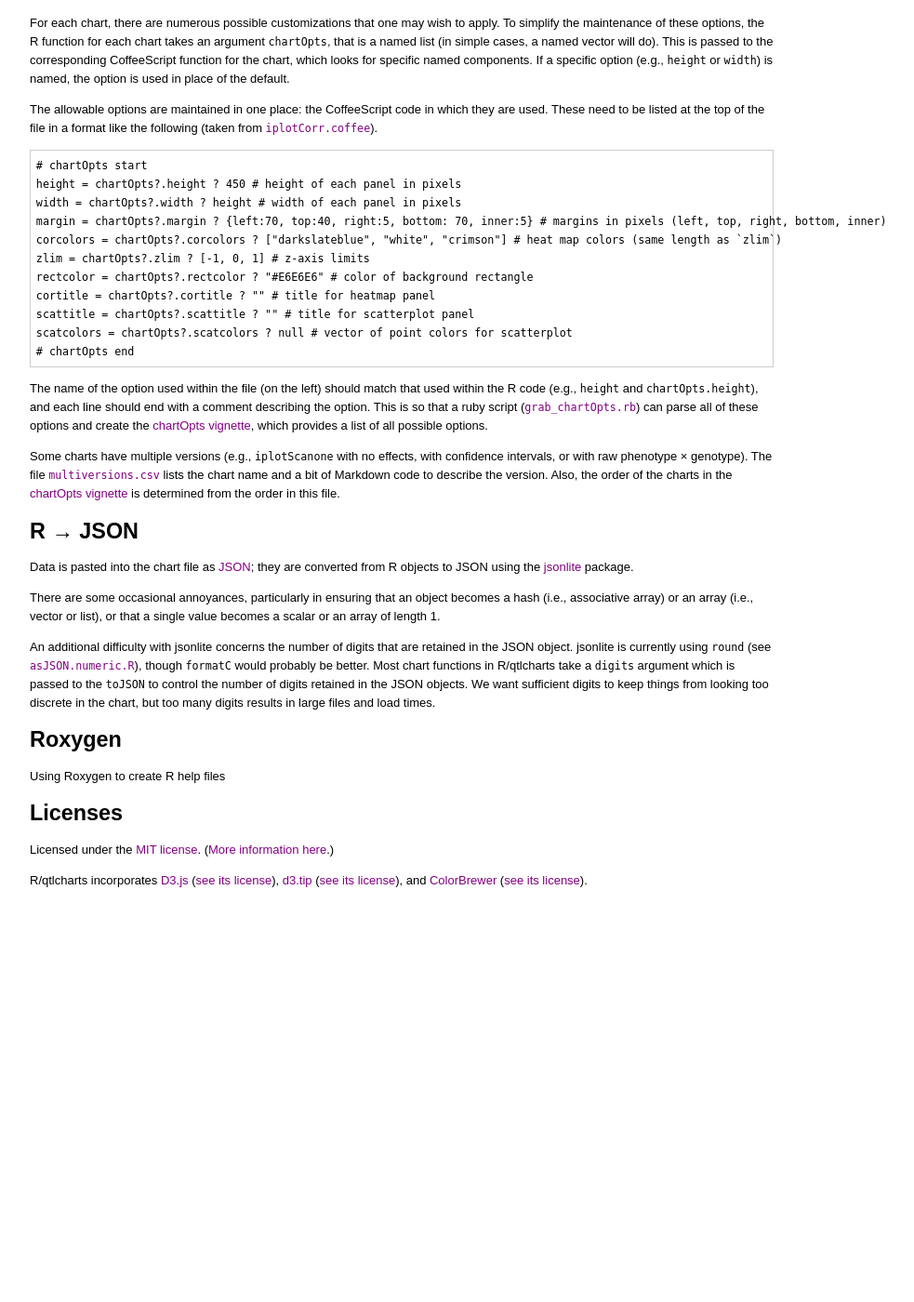
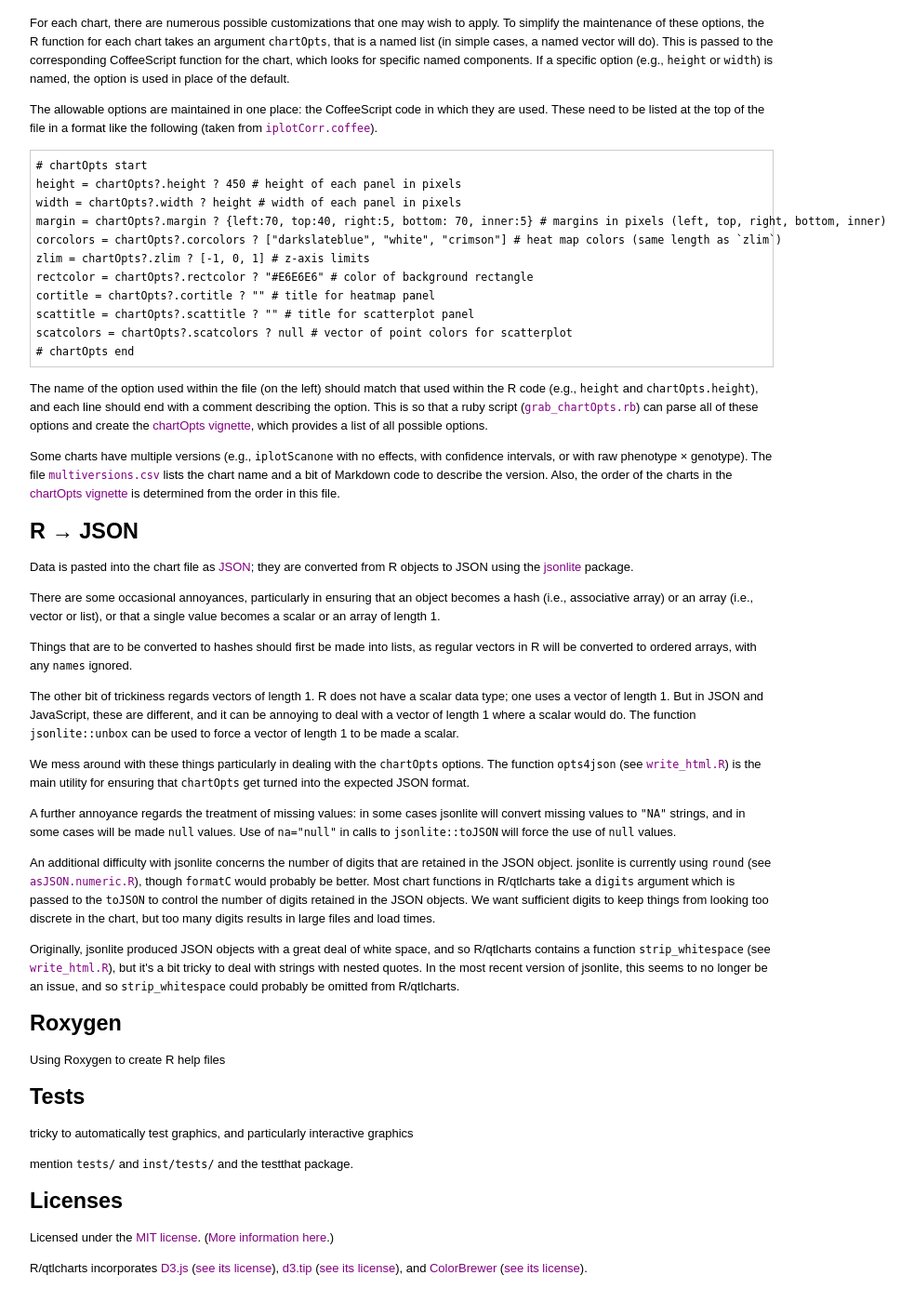
Before and after one commit to kbroman/qtlcharts, a Jekyll site: the page assets/vignettes/develGuide.html, which Jekyll copies as it is, in a window 1280 px wide and 1400 px high, scrolled down 1433 px. Shown: the whole window at 93% size, without its empty margins (81-1064 px from the left). Built offline with Jekyll 4.4.1, drawn with Linux system fonts in a browser that asks for light colours; before the commit the page ends 2416 px from its top, so only the background shows below that.

Commit message:
develGuide: more on jsonlite

```diff
--- a/assets/vignettes/develGuide.html
+++ b/assets/vignettes/develGuide.html
@@ -343,6 +343,28 @@ an object becomes a hash (i.e., associative array) or an array (i.e.,
 vector or list), or that a single value becomes a scalar or an array
 of length 1.</p>
 
+<p>Things that are to be converted to hashes should first be made into
+lists, as regular vectors in R will be converted to ordered arrays,
+with any <code>names</code> ignored.</p>
+
+<p>The other bit of trickiness regards vectors of length 1. R does not
+have a scalar data type; one uses a vector of length 1. But in JSON
+and JavaScript, these are different, and it can be annoying to deal
+with a vector of length 1 where a scalar would do. The function
+<code>jsonlite::unbox</code> can be used to force a vector of length 1 to be made
+a scalar.</p>
+
+<p>We mess around with these things particularly in dealing with the
+<code>chartOpts</code> options. The function <code>opts4json</code> (see
+<a href="https://github.com/kbroman/qtlcharts/blob/master/R/write_html.R"><code>write_html.R</code></a>)
+is the main utility for ensuring that <code>chartOpts</code> get turned into the
+expected JSON format.</p>
+
+<p>A further annoyance regards the treatment of missing values: in some
+cases jsonlite will convert missing values to <code>&quot;NA&quot;</code> strings, and in
+some cases will be made <code>null</code> values. Use of <code>na=&quot;null&quot;</code> in calls to
+<code>jsonlite::toJSON</code> will force the use of <code>null</code> values.</p>
+
 <p>An additional difficulty with jsonlite concerns the number of digits that are
 retained in the JSON object. jsonlite is currently using <code>round</code> (see
 <a href="https://github.com/jeroenooms/jsonlite/blob/master/R/asJSON.numeric.R"><code>asJSON.numeric.R</code></a>),
@@ -353,9 +375,23 @@ JSON objects. We want sufficient digits to keep things from looking
 too discrete in the chart, but too many digits results in large files
 and load times.</p>
 
+<p>Originally, jsonlite produced JSON objects with a great deal of white
+space, and so R/qtlcharts contains a function <code>strip_whitespace</code> (see
+<a href="https://github.com/kbroman/qtlcharts/blob/master/R/write_html.R"><code>write_html.R</code></a>),
+but it&#39;s a bit tricky to deal with strings with nested quotes.  In the
+most recent version of jsonlite, this seems to no longer be an issue,
+and so <code>strip_whitespace</code> could probably be omitted from R/qtlcharts.</p>
+
 <h2>Roxygen</h2>
 
 <p>Using Roxygen to create R help files</p>
+
+<h2>Tests</h2>
+
+<p>tricky to automatically test graphics, and particularly interactive
+graphics</p>
+
+<p>mention <code>tests/</code> and <code>inst/tests/</code> and the testthat package.</p>
 
 <h2>Licenses</h2>
 
```
